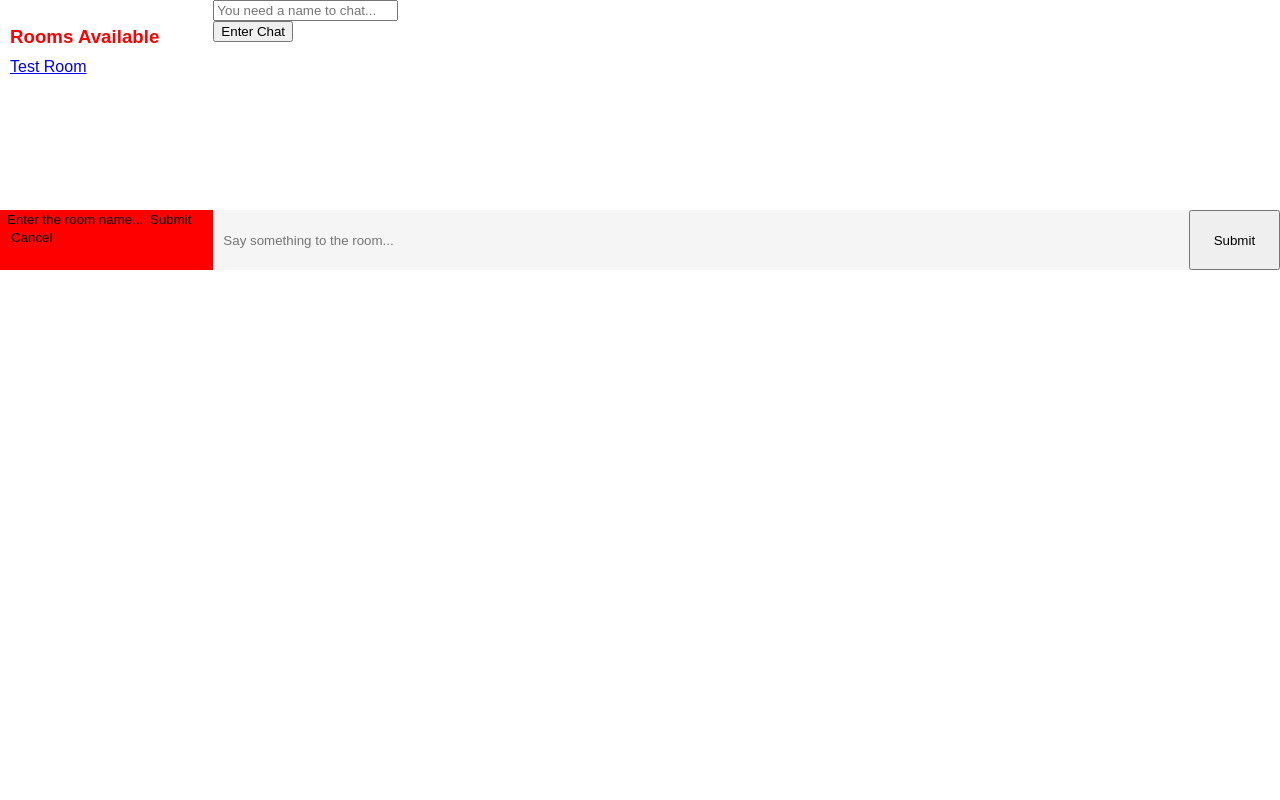
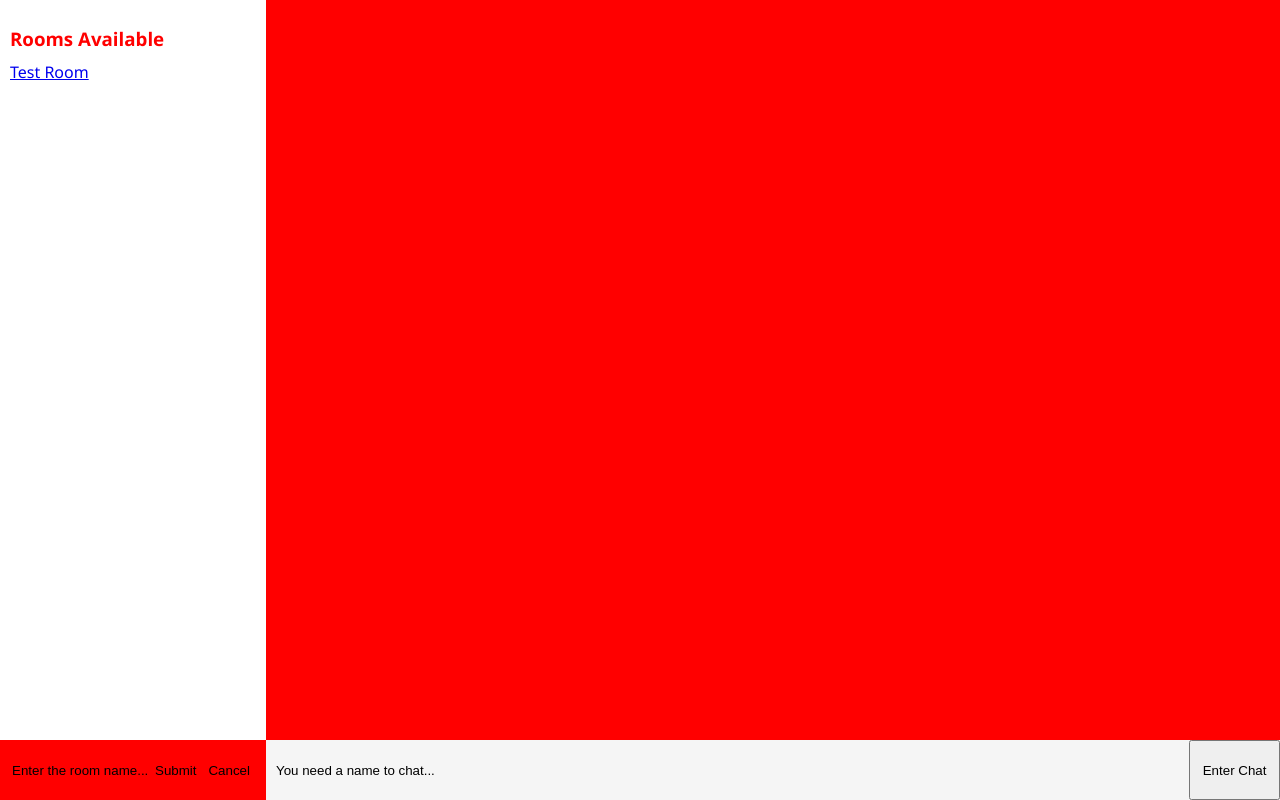
Before and after one commit to jpniederer/NETCorePlayground, a React (Create React App) app in the folder ChatApp/ReactFrontend/react-chat/: page / in a window 1280 px wide. Built offline with nearby package versions, Linux system fonts and the light colour scheme.

Commit message:
Organizing the style based of a react chatapp class on scrimba.

```diff
--- a/ChatApp/ReactFrontend/react-chat/src/App.css
+++ b/ChatApp/ReactFrontend/react-chat/src/App.css
@@ -4,6 +4,19 @@
   --primary-text-color: black;
   --secondary-text-color: white;
   --add-message-form-color: #f5f5f5;
+}
+
+#root {
+  height: 100%;
+}
+
+html, body {
+  height: 100%;
+  margin: 0;
+  padding: 0;
+  font-family: 'Segoe UI', Tahoma, Geneva, Verdana, sans-serif;
+  font-weight: 200;
+  color: #3e5869;
 }
 
 .App {
@@ -90,6 +103,40 @@
   margin: 15px 0;
 }
 
+.message .message-username {
+  font-size: 11px;
+  color: var(--primary-text-color);
+  opacity: 0.9;
+  margin-bottom: 6px;
+}
+
+.message .message-text {
+  background: var(--main-color);
+  color: var(--secondary-color);
+  display: inline;
+  padding: 4px 8px;
+  border-radius: 8px;
+}
+
+.message-list {
+  grid-area: m;
+  box-sizing: border-box;
+  padding-left: 6px;
+  width: 100%;
+  height: 100%;
+  overflow: scroll;
+  background: var(--secondary-color);
+}
+
+.message-list .join-room {
+  display: flex;
+  justify-content: center;
+  align-items: center;
+  height: 100%;
+  font-size: 34px;
+  font-weight: 300;
+}
+
 .App-logo {
   animation: App-logo-spin infinite 20s linear;
   height: 80px;
@@ -139,6 +186,6 @@
   outline-width: 0;
 }
 
-.add-message-form input::-moz-placeholder {
+.add-message-form input::placeholder {
   color: var(--primary-text-color);
 }
--- a/ChatApp/ReactFrontend/react-chat/src/App.js
+++ b/ChatApp/ReactFrontend/react-chat/src/App.js
@@ -5,6 +5,7 @@ import { setUserName } from './store/actions/userActions';
 import AddChatRoomForm from './components/AddChatRoomForm';
 import AddMessageForm from './components/AddMessageForm';
 import ChatRoomList from './components/ChatRoomList';
+import MessageList from './components/MessageList';
 import UserNameForm from './components/UserNameForm';
 
 import './App.css';
@@ -20,11 +21,14 @@ class App extends Component {
           roomId = {1}
           openRoom = {() => 1}
         />
+        <MessageList
+          roomId={1}
+          messages={[{ userName: 'josh', text: "test message"}]}
+        />
         {
           userName ? <AddMessageForm /> :
           <UserNameForm onSetUserName={onSetUserName} />
         }
-        <AddMessageForm />
         <AddChatRoomForm />
       </div>
     );
--- a/ChatApp/ReactFrontend/react-chat/src/components/AddChatRoomForm.js
+++ b/ChatApp/ReactFrontend/react-chat/src/components/AddChatRoomForm.js
@@ -1,11 +1,11 @@
-import React, { Component } from 'react';
+import React, { Component } from "react";
 
 class AddChatRoomForm extends Component {
   constructor() {
     super();
 
     this.state = {
-      roomName: ''
+      roomName: ""
     };
 
     this.handleChange = this.handleChange.bind(this);
@@ -23,16 +23,15 @@ class AddChatRoomForm extends Component {
 
     // Need to handle adding the Chat Room
     this.setState({
-      roomName: ''
+      roomName: ""
     });
     console.log(this.state.roomName);
   }
 
   render() {
     return (
-      <form
-        onSubmit={this.handleSubmit}
-        className="new-room-form">
+      <div className="new-room-form">
+        <form onSubmit={this.handleSubmit} className="new-room-form">
           <input
             onChange={this.handleChange}
             value={this.state.roomName}
@@ -40,11 +39,19 @@ class AddChatRoomForm extends Component {
             type="text"
             required
           />
-        <button type='submit' id="create-room-btn" onClick={this.handleSubmit}
-        >Submit</button>
-        <button type='button' onClick={this.props.cancelRoom}>Cancel</button>
+          <button
+            type="submit"
+            id="create-room-btn"
+            onClick={this.handleSubmit}
+          >
+            Submit
+          </button>
+          <button type="button" onClick={this.props.cancelRoom}>
+            Cancel
+          </button>
         </form>
-    )
+      </div>
+    );
   }
 }
 
--- /dev/null
+++ b/ChatApp/ReactFrontend/react-chat/src/components/Message.js
@@ -0,0 +1,12 @@
+import React from 'react';
+
+const Message = (props) => {
+  return (
+    <div className="message">
+      <div className="message-username">{props.userName}</div>
+      <div className="message-text">{props.text}</div>
+    </div>
+  )
+}
+
+export default Message;
--- /dev/null
+++ b/ChatApp/ReactFrontend/react-chat/src/components/MessageList.js
@@ -0,0 +1,23 @@
+import React, { Component } from 'react'
+import Message from './Message';
+
+export default class MessageList extends Component {
+  render() {
+    if (!this.props.roomId) {
+      return (
+        <div className="message-list">
+          <div className="join-room">
+            Join a room to start chatting.
+          </div>
+        </div>
+      )
+    }
+    return (
+      <div className="message-list">
+        {this.props.messages.map((message, i) => {
+          <Message key={i} username={message.userName} text={message.text} time={message.postedAt} />
+        })}
+      </div>
+    )
+  }
+}
--- a/ChatApp/ReactFrontend/react-chat/src/components/UserNameForm.js
+++ b/ChatApp/ReactFrontend/react-chat/src/components/UserNameForm.js
@@ -28,11 +28,11 @@ class UserNameForm extends Component {
     return (
       <form
         onSubmit={this.handleSubmit}
-        className="">
+        className="add-message-form">
         <input
           onChange={this.handleChange}
           value={this.state.newUserName}
-          maxlength={20}
+          maxLength={20}
           placeholder="You need a name to chat..."
           type="text" />
         <button type='submit' onClick={this.handleSubmit}>Enter Chat</button>
```
Lines whose indentation alone changed are shown as unchanged.
